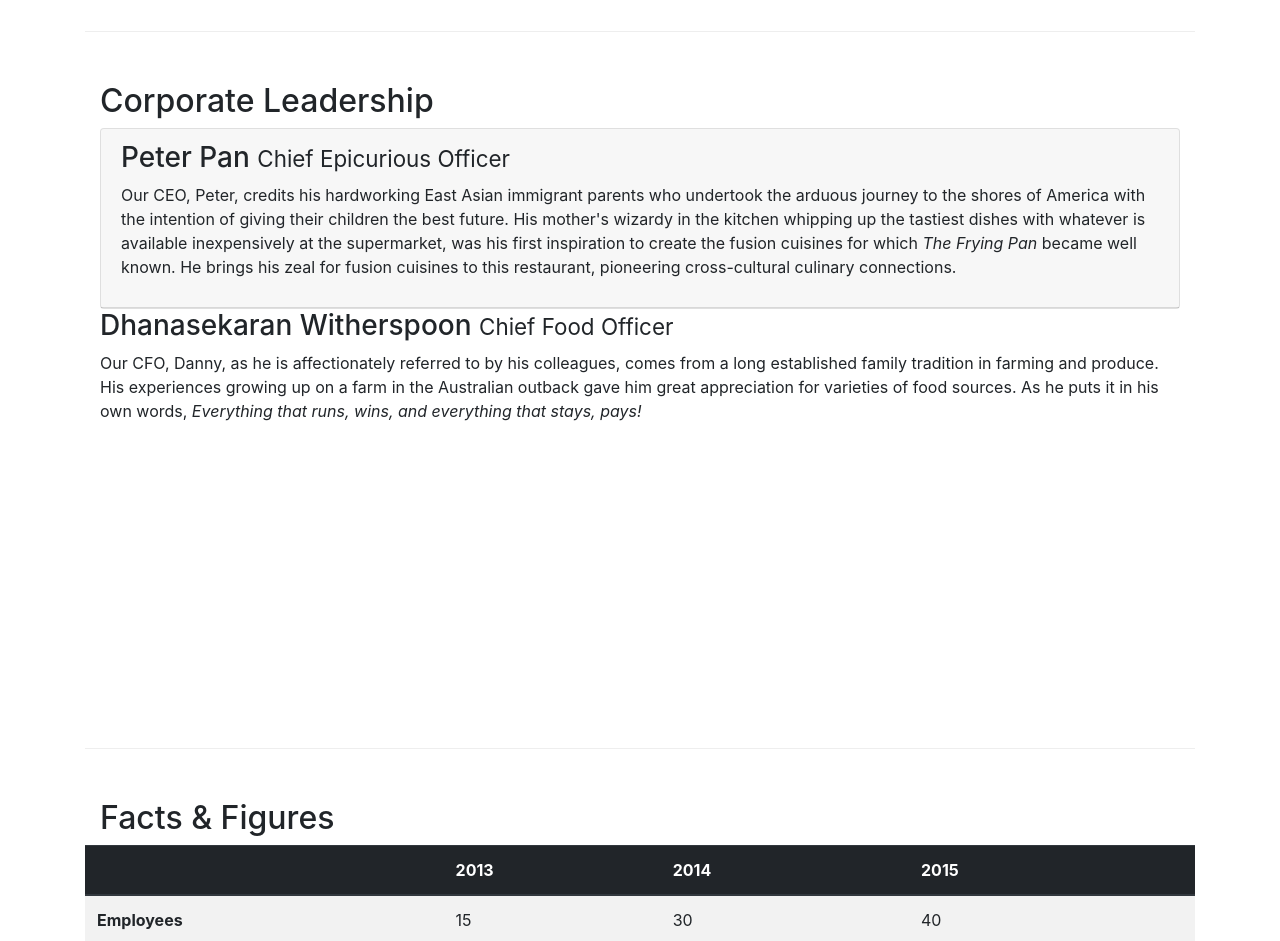
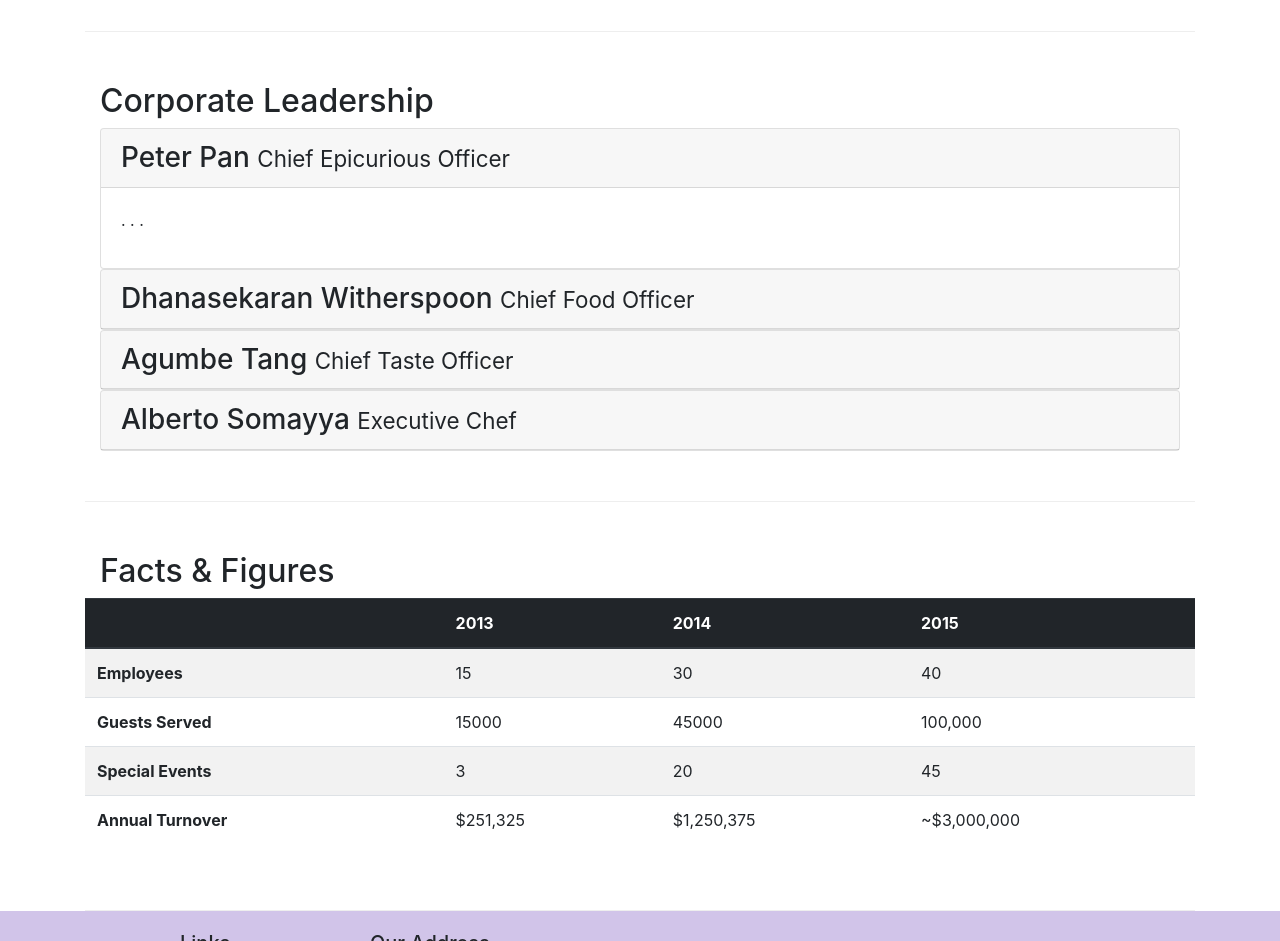
Before and after one commit to gabr-el/Front-End-Web-UI-Frameworks-and-Tools-Bootstrap-4, a website: page aboutus.html in a window 1280 px wide. Shown: the part 940-1881 px from the top of the page. Drawn offline with nearby package versions, Linux system fonts and the light colour scheme.

Commit message:
Accordion

```diff
--- a/aboutus.html
+++ b/aboutus.html
@@ -114,67 +114,63 @@
             <div class="col-12 col-sm-4 col-md-12">
                 <h2>Corporate Leadership</h2>
 
-                <div class="accordion">
+                <div id="accordion">
                     <div class="card">
-                        <div class="card-header">
-                            <div role="tabpanel" class="tab-pane fade show active" id="peter">
-                                <h3>Peter Pan <small>Chief Epicurious Officer</small></h3>
-                                <p class="d-sm-block d-none">Our CEO, Peter, credits his hardworking East Asian
-                                    immigrant
-                                    parents who
-                                    undertook the arduous journey to the shores of America with the intention of giving
-                                    their
-                                    children
-                                    the best future. His mother's wizardy in the kitchen whipping up the tastiest dishes
-                                    with
-                                    whatever
-                                    is available inexpensively at the supermarket, was his first inspiration to create
-                                    the
-                                    fusion
-                                    cuisines for which <em>The Frying Pan</em> became well known. He brings his zeal for
-                                    fusion
-                                    cuisines
-                                    to this restaurant, pioneering cross-cultural culinary connections.</p>
+                        <div class="card-header" role="tab" id="peterhead">
+                        <h3 class="mb-0">
+                            <a data-toggle="collapse" data-target="#peter">
+                            Peter Pan <small>Chief Epicurious Officer</small>
+                            </a>
+                        </h3>
+                        </div>
+                        <div class="collapse show" id="peter" data-parent="#accordion">
+                            <div class="card-body">
+                                <p class="d-none d-sm-block">. . .</p>
                             </div>
                         </div>
                     </div>
-
-
-                    <div role="tabpanel" class="tab-pane fade show active" id="danny">
-                        <h3>Dhanasekaran Witherspoon <small>Chief Food Officer</small></h3>
-                        <p class="d-sm-block d-none">Our CFO, Danny, as he is affectionately referred to by his
-                            colleagues,
-                            comes from a long established family tradition in farming and produce. His experiences
-                            growing
-                            up on
-                            a farm in the Australian outback gave him great appreciation for varieties of food sources.
-                            As
-                            he
-                            puts it in his own words, <em>Everything that runs, wins, and everything that stays,
-                                pays!</em>
-                        </p>
+                    <div class="card">
+                        <div class="card-header" role="tab" id="dannyhead">
+                        <h3 class="mb-0">
+                            <a class="collapsed" data-toggle="collapse" data-target="#danny">
+                            Dhanasekaran Witherspoon <small>Chief Food Officer</small>
+                            </a>
+                        </h3>
                     </div>
-
-                    <div role="tabpanel" class="tab-pane fade" id="agumbe">
-                        <h3>Agumbe Tang <small>Chief Taste Officer</small></h3>
-                        <p class="d-sm-block d-none">Blessed with the most discerning gustatory sense, Agumbe, our CTO,
-                            personally ensures that every dish that we serve meets his exacting tastes. Our chefs dread
-                            the
-                            tongue lashing that ensues if their dish does not meet his exacting standards. He lives by
-                            his
-                            motto, <em>You click only if you survive my lick.</em></p>
+                    <div class="collapse" id="danny" data-parent="#accordion">
+                        <div class="card-body">
+                            <p class="d-none d-sm-block">. . .</em></p>
+                        </div>
                     </div>
-
-                    <div role="tabpanel" class="tab-pane fade" id="alberto">
-                        <h3>Alberto Somayya <small>Executive Chef</small></h3>
-                        <p class="d-sm-block d-none">Award winning three-star Michelin chef with wide International
-                            experience
-                            having worked closely with whos-who in the culinary world, he specializes in creating
-                            mouthwatering
-                            Indo-Italian fusion experiences. He says, <em>Put together the cuisines from the two
-                                craziest
-                                cultures, and you get a winning hit! Amma Mia!</em></p>
+                </div>
+                <div class="card">
+                        <div class="card-header" role="tab" id="agumbehead">
+                        <h3 class="mb-0">
+                            <a class="collapsed" data-toggle="collapse" data-target="#agumbe">
+                            Agumbe Tang <small>Chief Taste Officer</small>
+                            </a>
+                        </h3>
                     </div>
+                    <div class="collapse" id="agumbe" data-parent="#accordion">
+                        <div class="card-body">
+                            <p class="d-none d-sm-block">. . .</p>
+                        </div>
+                    </div>
+                </div>
+                <div class="card">
+                        <div class="card-header" role="tab" id="albertohead">
+                        <h3 class="mb-0">
+                            <a class="collapsed" data-toggle="collapse" data-target="#alberto">
+                            Alberto Somayya <small>Executive Chef</small>
+                            </a>
+                        </h3>
+                    </div>
+                    <div class="collapse" id="alberto" data-parent="#accordion">
+                        <div class="card-body">
+                            <p class="d-none d-sm-block">. . .</em></p>
+                        </div>
+                    </div>
+                </div>
                 </div>
             </div>
         </div>
```
